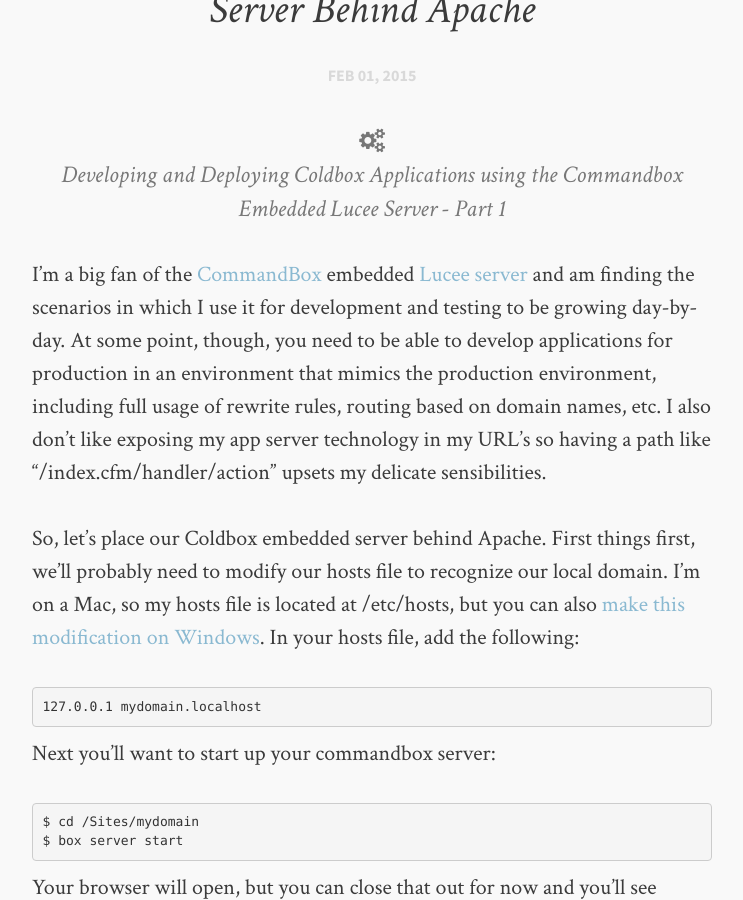
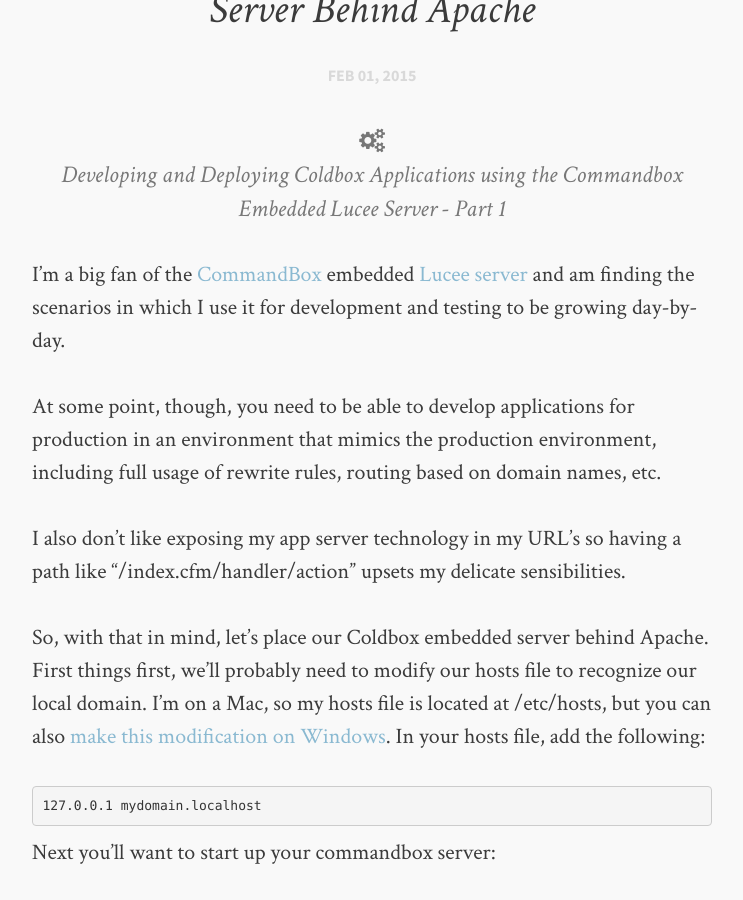
Before and after one commit to jclausen/jclausen.github.io, a Jekyll site: the page built from _posts/2015-02-01-proxying-commandbox-embedded-server.md, in a window 1280 px wide and 900 px high, scrolled down 701 px. Shown: the whole window, without its empty margins (268-1011 px from the left). Built offline with Jekyll 4.4.1, drawn with Linux system fonts in a browser that asks for light colours; comment, search, counter and statistics services are not loaded.

Commit message:
text edit

```diff
--- a/_posts/2015-02-01-proxying-commandbox-embedded-server.md
+++ b/_posts/2015-02-01-proxying-commandbox-embedded-server.md
@@ -16,9 +16,13 @@
 
 fa_class: "fa-gears"
 ---
-I'm a big fan of the [CommandBox][1] embedded [Lucee server][2] and am finding the scenarios in which I use it for development and testing to be growing day-by-day. At some point, though, you need to be able to develop applications for production in an environment that mimics the production environment, including full usage of rewrite rules, routing based on domain names, etc.  I also don't like exposing my app server technology in my URL's so having a path like "/index.cfm/handler/action" upsets my delicate sensibilities.
+I'm a big fan of the [CommandBox][1] embedded [Lucee server][2] and am finding the scenarios in which I use it for development and testing to be growing day-by-day.
 
-So, let's place our Coldbox embedded server behind Apache.  First things first, we'll probably need to modify our hosts file to recognize our local domain.  I'm on a Mac, so my hosts file is located at /etc/hosts, but you can also [make this modification on Windows](http://www.thewindowsclub.com/hosts-file-in-windows).  In your hosts file, add the following:
+At some point, though, you need to be able to develop applications for production in an environment that mimics the production environment, including full usage of rewrite rules, routing based on domain names, etc.
+
+I also don't like exposing my app server technology in my URL's so having a path like "/index.cfm/handler/action" upsets my delicate sensibilities.
+
+So, with that in mind, let's place our Coldbox embedded server behind Apache.  First things first, we'll probably need to modify our hosts file to recognize our local domain.  I'm on a Mac, so my hosts file is located at /etc/hosts, but you can also [make this modification on Windows](http://www.thewindowsclub.com/hosts-file-in-windows).  In your hosts file, add the following:
 
 <pre>
 127.0.0.1 mydomain.localhost
```
Also changed, not shown: 2 other files.
